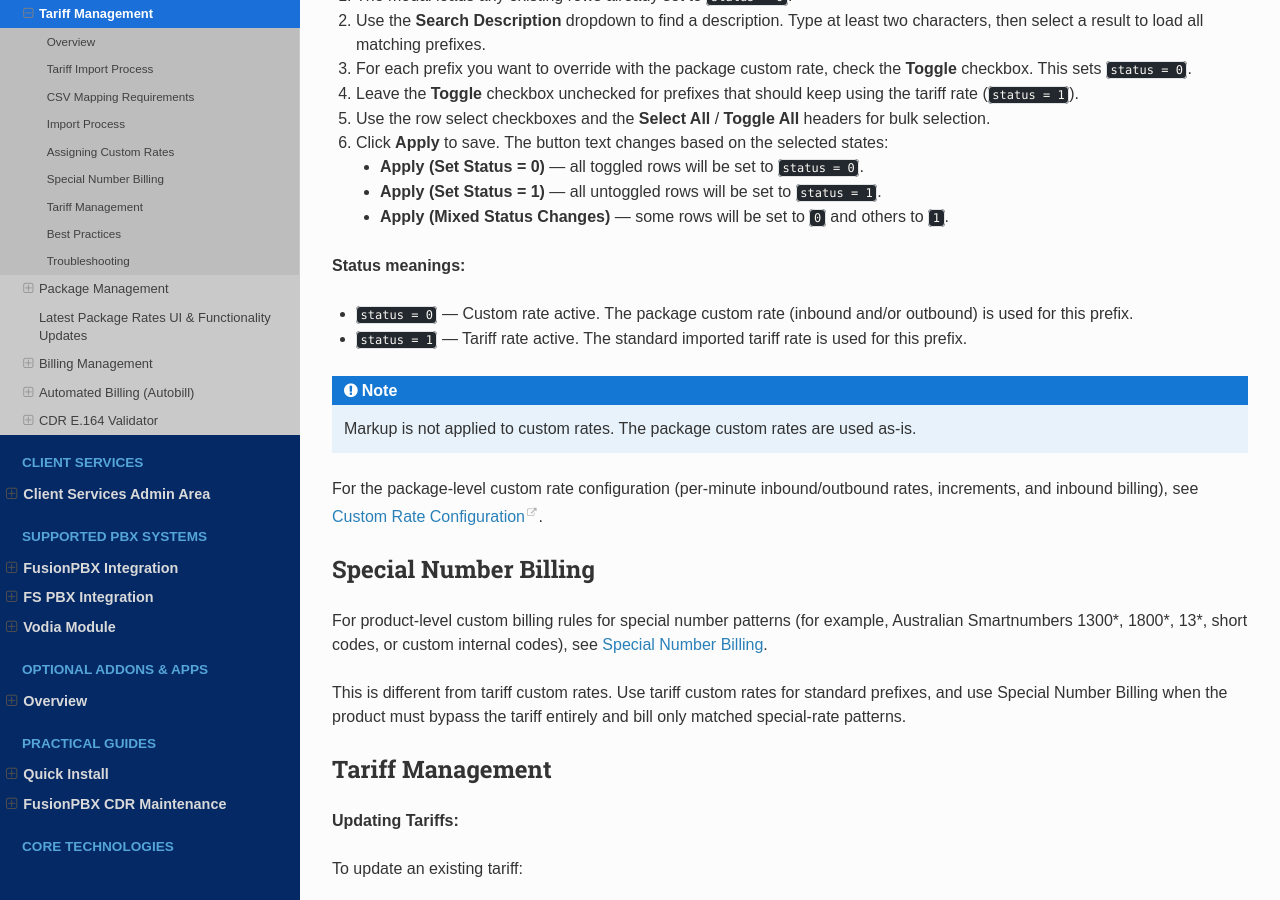
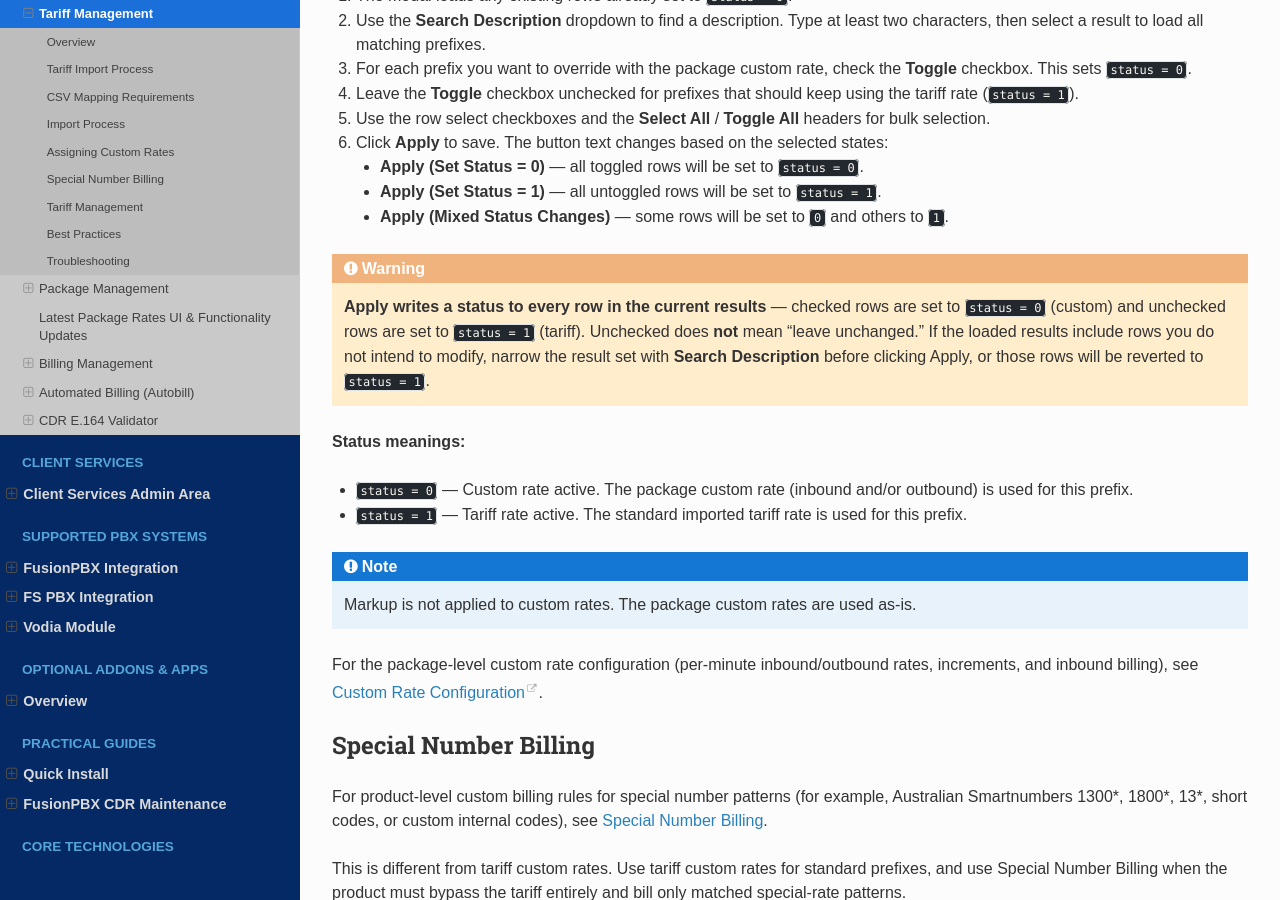
Before and after one commit to ictvoip/ictvoip-docs, a Sphinx documentation site: the page built from docs/source/admin/tariffs.rst, in a window 1280 px wide and 900 px high, scrolled down 5810 px. Built offline with Sphinx 7.4.7 and the Read the Docs theme 3.1.0, drawn with Linux system fonts in a browser that asks for light colours; pages that are not in the unit, such as notebooks, are missing from menus.

Commit message:
update assigning custom rates warning

```diff
--- a/docs/source/admin/tariffs.rst
+++ b/docs/source/admin/tariffs.rst
@@ -193,6 +193,9 @@ Custom rates let you override the tariff rate for specific prefixes with the per
    * **Apply (Set Status = 1)** — all untoggled rows will be set to ``status = 1``.
    * **Apply (Mixed Status Changes)** — some rows will be set to ``0`` and others to ``1``.
 
+.. warning::
+   **Apply writes a status to every row in the current results** — checked rows are set to ``status = 0`` (custom) and unchecked rows are set to ``status = 1`` (tariff). Unchecked does **not** mean "leave unchanged." If the loaded results include rows you do not intend to modify, narrow the result set with **Search Description** before clicking Apply, or those rows will be reverted to ``status = 1``.
+
 **Status meanings:**
 
 * ``status = 0`` — Custom rate active. The package custom rate (inbound and/or outbound) is used for this prefix.
```
